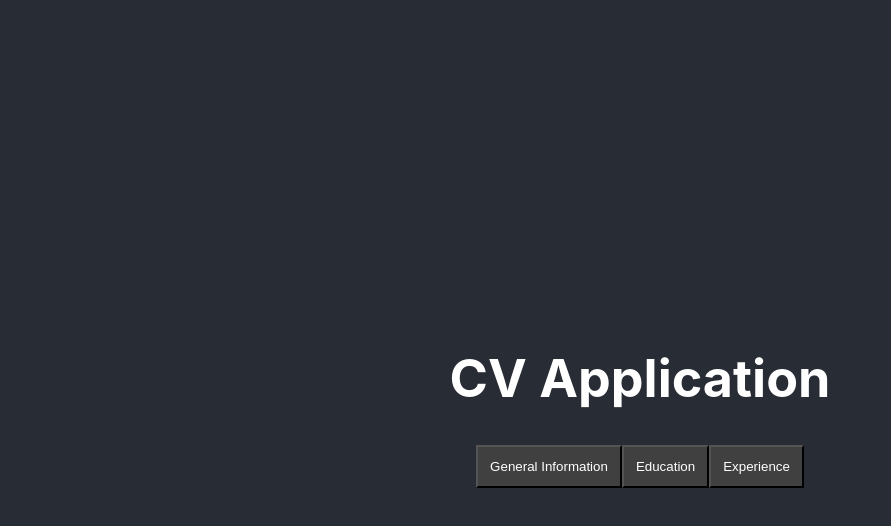
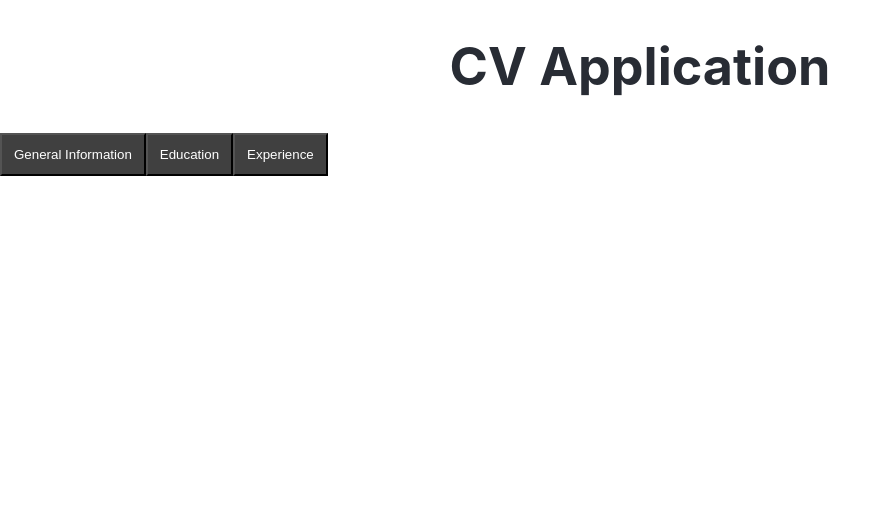
Before and after one commit to tbruner/cv-application, a React (Create React App) app: page / in a window 1280 px wide. Shown: the top 526 px of the page, without its empty margins (0-891 px from the left). Built offline with nearby package versions, Linux system fonts and the light colour scheme.

Commit message:
Clean up App styling

```diff
--- a/src/styles/App.css
+++ b/src/styles/App.css
@@ -2,37 +2,7 @@
   text-align: center;
 }
 
-.App-logo {
-  height: 40vmin;
-  pointer-events: none;
+.App-header {
+  font-size: calc(10px + 2vmin);
+  color: #282c34;
 }
-
-@media (prefers-reduced-motion: no-preference) {
-  .App-logo {
-    animation: App-logo-spin infinite 20s linear;
-  }
-}
-
-.App-header {
-  background-color: #282c34;
-  min-height: 100vh;
-  display: flex;
-  flex-direction: column;
-  align-items: center;
-  justify-content: center;
-  font-size: calc(10px + 2vmin);
-  color: white;
-}
-
-.App-link {
-  color: #61dafb;
-}
-
-@keyframes App-logo-spin {
-  from {
-    transform: rotate(0deg);
-  }
-  to {
-    transform: rotate(360deg);
-  }
-}
```
